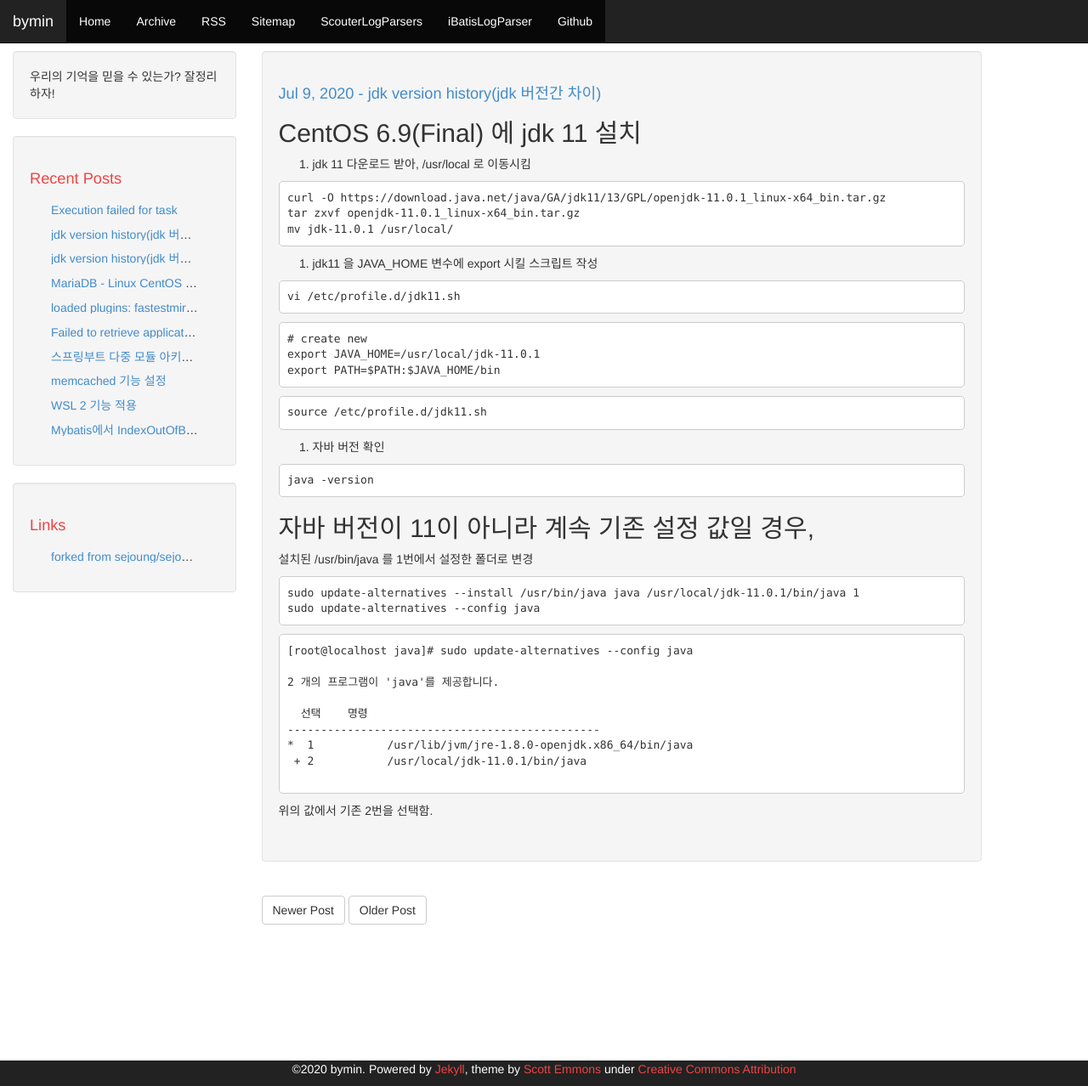
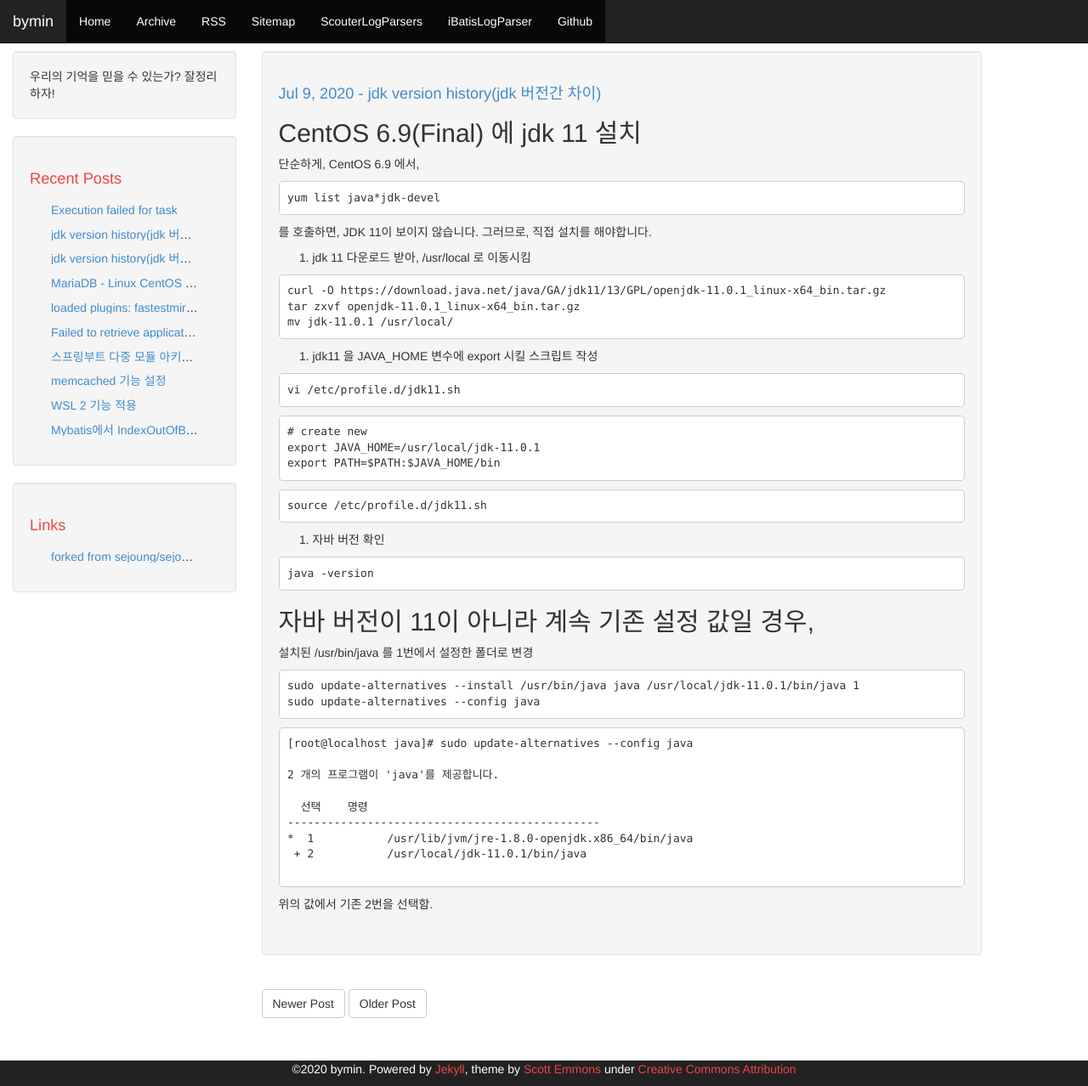
Before and after one commit to youngclown/youngclown.github.io, a Jekyll site: the page built from _posts/2020-07-09-jdk_version_up11.md, in a window 1280 px wide and 1278 px high. Shown: the whole window at 85% size. Built offline with Jekyll 4.4.1, drawn with Linux system fonts in a browser that asks for light colours; comment, search, counter and statistics services are not loaded.

Commit message:
단순 내용 추가

````diff
--- a/_posts/2020-07-09-jdk_version_up11.md
+++ b/_posts/2020-07-09-jdk_version_up11.md
@@ -7,6 +7,11 @@ comments: true
 CentOS 6.9(Final) 에 jdk 11 설치
 ---
 
+단순하게, CentOS 6.9 에서,
+```
+yum list java*jdk-devel
+```
+를 호출하면, JDK 11이 보이지 않습니다. 그러므로, 직접 설치를 해야합니다.
 
 1. jdk 11 다운로드 받아, /usr/local 로 이동시킴
 
````
